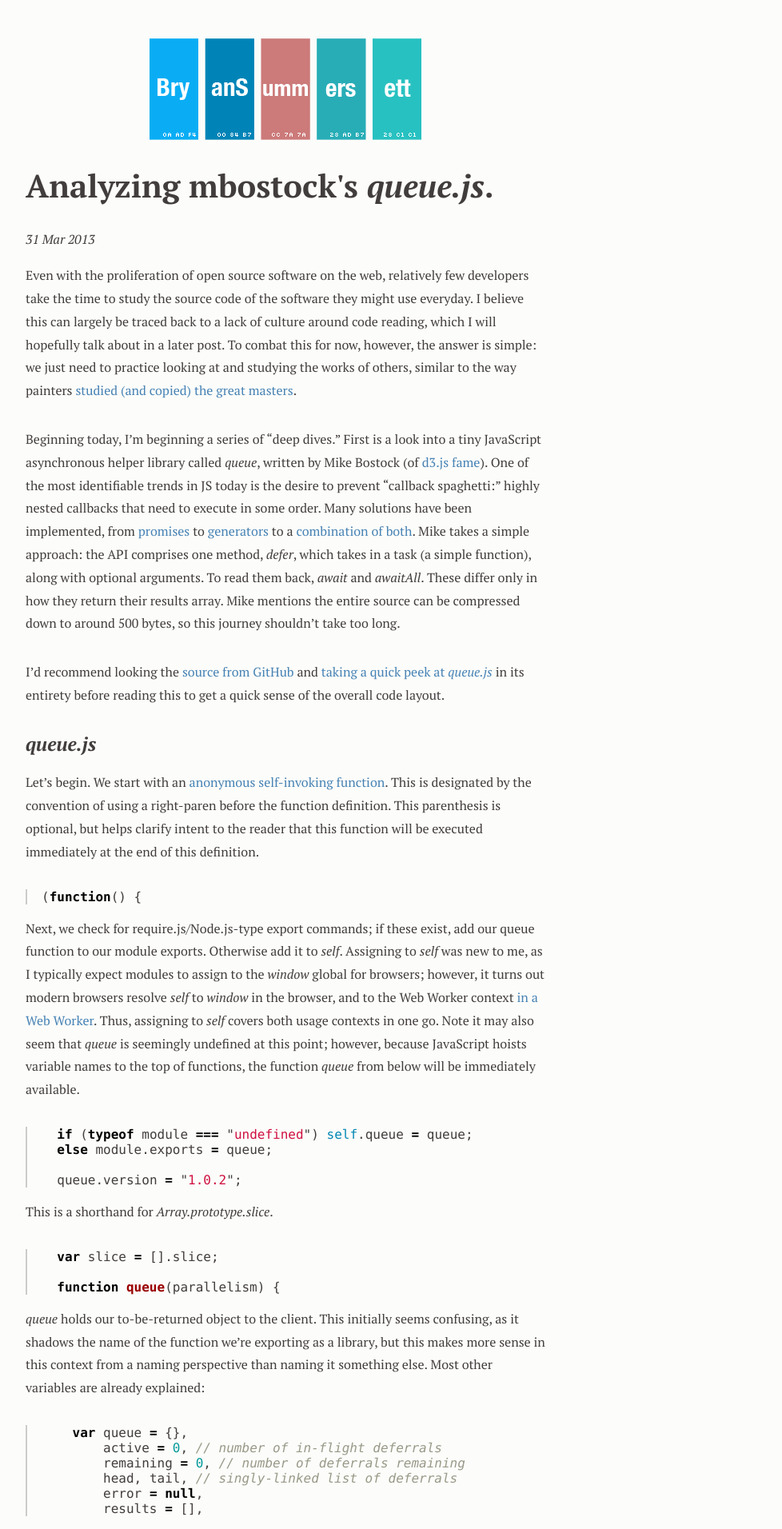
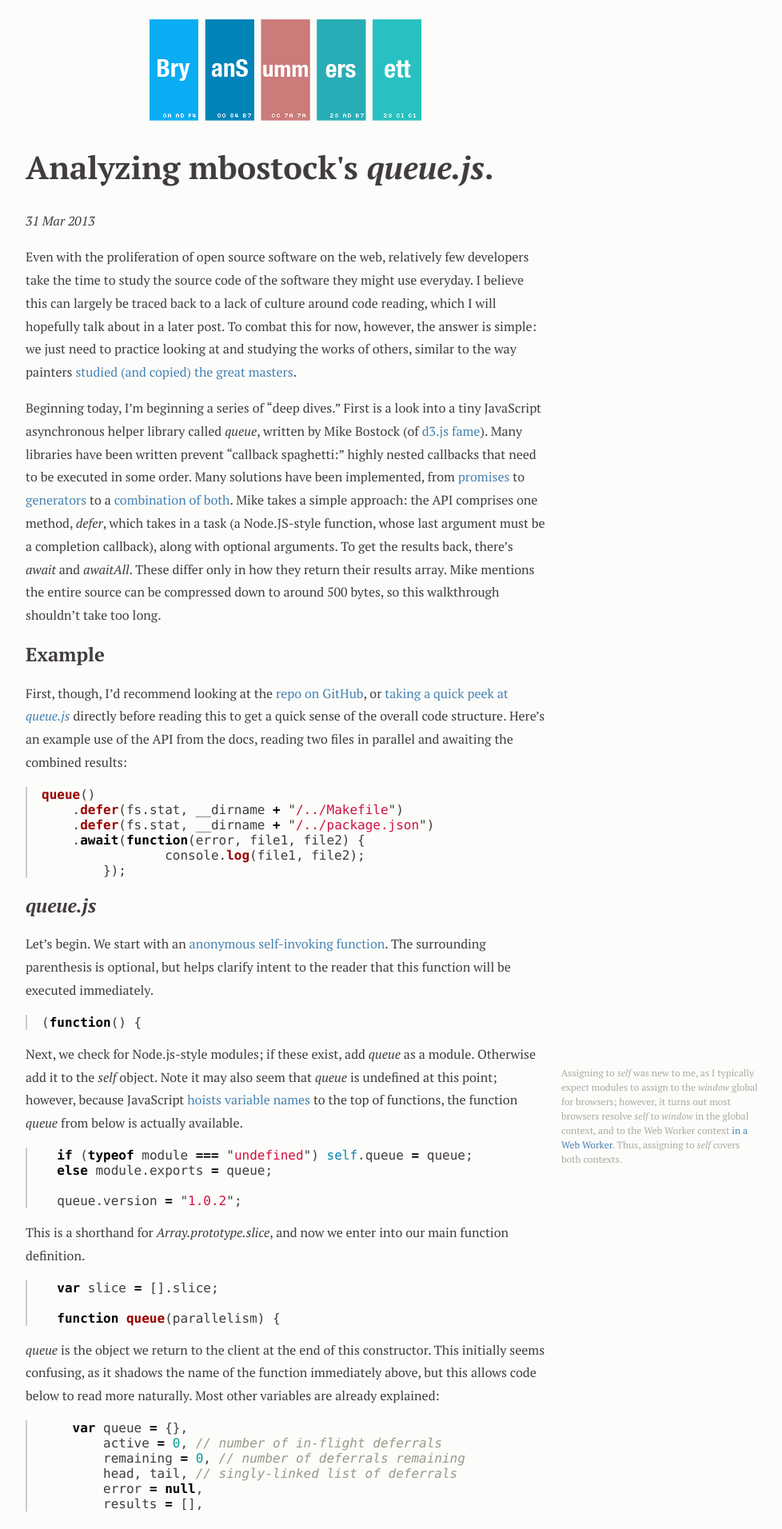
Before and after one commit to bryansum/bsumm.net, a Jekyll site: the page built from _posts/2013-03-31-analyzing-mbostocks-queue-js.md, in a window 1280 px wide. Shown: the top 1912 px of the page at 80% size, without its empty margins (283-1261 px from the left). Built offline with Jekyll 4.4.1, drawn with Linux system fonts in a browser that asks for light colours; nearby versions of some CDN libraries; Markdown is read by kramdown in place of the engine named in the settings; some of the changed text lies outside the part shown.

Commit message:
Adding sidenotes to the mbostock post.

````diff
--- a/_layouts/default.html
+++ b/_layouts/default.html
@@ -17,7 +17,7 @@
     <link rel="stylesheet" href="{{ '/css/main.css' | cdn }}">
 	<link rel="stylesheet" href="{{ '/css/pygments.github.css' | cdn }}">
     <link href="http://fonts.googleapis.com/css?family=PT+Serif:400,700,400italic,700italic" rel="stylesheet" type="text/css">
-    <script src="{{ '/js/modernizr-2.5.3.min.js' | cdn }}"></script>
+	<script src="//ajax.googleapis.com/ajax/libs/jquery/1.9.1/jquery.min.js"></script>
   <!-- Google Analytics -->
   <script type="text/javascript">
 
--- a/_posts/2013-03-31-analyzing-mbostocks-queue-js.md
+++ b/_posts/2013-03-31-analyzing-mbostocks-queue-js.md
@@ -5,19 +5,30 @@
 
 Even with the proliferation of open source software on the web, relatively few developers take the time to study the source code of the software they might use everyday. I believe this can largely be traced back to a lack of culture around code reading, which I will hopefully talk about in a later post. To combat this for now, however, the answer is simple: we just need to practice looking at and studying the works of others, similar to the way painters [studied (and copied) the great masters](http://www.paulgraham.com/hp.html).
 
-Beginning today, I'm beginning a series of "deep dives." First is a look into a tiny JavaScript asynchronous helper library called *queue*, written by Mike Bostock (of [d3.js fame](http://d3js.org/)). One of the most identifiable trends in JS today is the desire to prevent "callback spaghetti:" highly nested callbacks that need to execute in some order. Many solutions have been implemented, from [promises](http://promises-aplus.github.com/promises-spec/) to [generators](https://developer.mozilla.org/en-US/docs/JavaScript/Guide/Iterators_and_Generators) to a [combination of both](http://taskjs.org/). Mike takes a simple approach: the API comprises one method, *defer*, which takes in a task (a simple function), along with optional arguments. To read them back, *await* and *awaitAll*. These differ only in how they return their results array. Mike mentions the entire source can be compressed down to around 500 bytes, so this journey shouldn't take too long.
+Beginning today, I'm beginning a series of "deep dives." First is a look into a tiny JavaScript asynchronous helper library called *queue*, written by Mike Bostock (of [d3.js fame](http://d3js.org/)). Many libraries have been written prevent "callback spaghetti:" highly nested callbacks that need to be executed in some order. Many solutions have been implemented, from [promises](http://promises-aplus.github.com/promises-spec/) to [generators](https://developer.mozilla.org/en-US/docs/JavaScript/Guide/Iterators_and_Generators) to a [combination of both](http://taskjs.org/). Mike takes a simple approach: the API comprises one method, *defer*, which takes in a task (a Node.JS-style function, whose last argument must be a completion callback), along with optional arguments. To get the results back, there's *await* and *awaitAll*. These differ only in how they return their results array. Mike mentions the entire source can be compressed down to around 500 bytes, so this walkthrough shouldn't take too long.
 
-I'd recommend looking the [source from GitHub](https://github.com/mbostock/queue) and [taking a quick peek at *queue.js*](https://raw.github.com/mbostock/queue/master/queue.js) in its entirety before reading this to get a quick sense of the overall code layout.
+## Example
+
+First, though, I'd recommend looking at the [repo on GitHub](https://github.com/mbostock/queue), or [taking a quick peek at *queue.js*](https://raw.github.com/mbostock/queue/master/queue.js) directly before reading this to get a quick sense of the overall code structure. Here's an example use of the API from the docs, reading two files in parallel and awaiting the combined results:
+
+```javascript
+queue()
+    .defer(fs.stat, __dirname + "/../Makefile")
+    .defer(fs.stat, __dirname + "/../package.json")
+    .await(function(error, file1, file2) {
+		console.log(file1, file2);
+	});
+```
 
 ## *queue.js*
 
-Let's begin. We start with an [anonymous self-invoking function](http://stackoverflow.com/questions/5815757/what-exactly-is-the-point-of-this-function-construct-why-is-it-needed). This is designated by the convention of using a right-paren before the function definition. This parenthesis is optional, but helps clarify intent to the reader that this function will be executed immediately at the end of this definition.
+Let's begin. We start with an [anonymous self-invoking function](http://stackoverflow.com/questions/5815757/what-exactly-is-the-point-of-this-function-construct-why-is-it-needed). The surrounding parenthesis is optional, but helps clarify intent to the reader that this function will be executed immediately.
 
 ```javascript
 (function() {
 ```
 
-Next, we check for require.js/Node.js-type export commands; if these exist, add our queue function to our module exports. Otherwise add it to *self*. Assigning to *self* was new to me, as I typically expect modules to assign to the *window* global for browsers; however, it turns out modern browsers resolve *self* to *window* in the browser, and to the Web Worker context [in a Web Worker](http://blog.vjeux.com/2011/javascript/javascript-one-line-global-export.html). Thus, assigning to *self* covers both usage contexts in one go. Note it may also seem that *queue* is seemingly undefined at this point; however, because JavaScript hoists variable names to the top of functions, the function *queue* from below will be immediately available.
+Next, we check for Node.js-style modules; if these exist, add *queue* as a module. Otherwise add it to the *self* object. <span class=ref>Assigning to *self* was new to me, as I typically expect modules to assign to the *window* global for browsers; however, it turns out most browsers resolve *self* to *window* in the global context, and to the Web Worker context [in a Web Worker](http://blog.vjeux.com/2011/javascript/javascript-one-line-global-export.html). Thus, assigning to *self* covers both contexts.</span> Note it may also seem that *queue* is undefined at this point; however, because JavaScript [hoists variable names](http://stackoverflow.com/questions/7506844/javascript-function-scoping-and-hoisting) to the top of functions, the function *queue* from below is actually available.
 
 ```javascript
   if (typeof module === "undefined") self.queue = queue;
@@ -26,7 +37,7 @@
   queue.version = "1.0.2";
 ```
 
-This is a shorthand for *Array.prototype.slice*.
+This is a shorthand for *Array.prototype.slice*, and now we enter into our main function definition.
 
 ```javascript
   var slice = [].slice;
@@ -34,7 +45,7 @@
   function queue(parallelism) {
 ```
 
-*queue* holds our to-be-returned object to the client. This initially seems confusing, as it shadows the name of the function we're exporting as a library, but this makes more sense in this context from a naming perspective than naming it something else. Most other variables are already explained:
+*queue* is the object we return to the client at the end of this constructor. This initially seems confusing, as it shadows the name of the function immediately above, but this allows code below to read more naturally. Most other variables are already explained:
 
 ```javascript
     var queue = {},
@@ -52,13 +63,13 @@
         awaitAll;
 ```
 
-Setting a default parallelism is important later, as this will always make our *while* check for throttling active calls work.
+Setting default parallelism is important for later on, as this variable is checked when popping tasks off our queue to ensure we're not executing more than *parallelism* tasks at a time.
 
 ```javascript
     if (!parallelism) parallelism = Infinity;
 ```
 
-Next, *defer* takes in the arguments for the call, which is an array-like object. *queue*'s API specifies the first argument is the task function, and the rest are optional arguments. Note that we also refuse to execute *defer* if we've seen an error with any previous tasks.
+Next we have *defer*, our first public function. *defer* slurps in its arguments and stores them in a node variable. *defer*'s API specifies its first argument is our task function, and the rest are optional arguments for that function.
 
 ```javascript
     queue.defer = function() {
@@ -66,7 +77,7 @@
         var node = arguments;
 ```
 
-While deferring a task, *queue* first adds a new *undefined* result in the results array. This reserves space for the result, firstly, and also since *Array.push* returns the *.length* of the array, in this case, *node.i* now gets set to the index of where the result should be in the *results* array. Then there's some logic for adding to the linked list of queue tasks, and incrementing the remaining tasks count for later. Finally, we execute our *pop()* method, where most of the the magic happens, but we'll look at this in a second. Note that our *defer* method executes our tasks immediately. So ends our *defer* method.
+When deferring a task, *queue* adds a new undefined result to the results array. This inserts a placeholder object in the space for the result, and since *Array.push* returns the length of the array, *node.i* gets set to the index of that result in the results array. Next, there's some logic for adding to the linked list of queue tasks, and incrementing the remaining tasks count for later. Finally, we execute our *pop()* method, where most of the the magic happens. We'll look at this in a second. <span class=ref>Interesting detail: *defer* tries to executes our tasks immediately, rather than waiting for *await*, for instance. This means that we can call *defer* after we *await* and it should call *await* again for us.</span> So ends our *defer* method.
 
 ```javascript
         node.i = results.push(undefined) - 1;
@@ -97,7 +108,7 @@
     };
 ```
 
-*Pop* is the internal method responsible for popping remaining tasks off the queue and executing them, *n* at a time, where *n* is our *parallelism* value. The *popping* variable here is used to signal to the task's internal callback function, which we'll see below, whether or not we're still popping tasks off our queue via our *while* loop. This comes into play in the case that a task completes immediately (i.e., not on the next event loop) so that we know not to fire the *pop* call again, since in that case we're already still executing this function.
+*Pop* is the internal method responsible for popping remaining tasks off the queue and executing them, *n* at a time, where *n* is our *parallelism* value. <span class=ref>The *popping* variable here is used to signal to the task's internal callback function, which we'll see below, whether or not we're still popping tasks off our queue via our *while* loop. This comes into play in the case when a task completes immediately (i.e., not on the next event loop) so that we know not to fire the *pop* call again.</span>
 
 ```javascript
     function pop() {
@@ -147,7 +158,7 @@
             notify();
 ```
 
-Otherwise, if our task executed successfully, store the results for this callback in the results array. Check if there are any remaining tasks; if there are and we're still in our *popping* phase (this can occur when our deferred function returns immediately from the function *apply*-cation below), do nothing, because the while loop will continue to add tasks on its next iteration. However, if we're not still *popping* tasks (this will happen if the task doesn't return immediately, i.e., most tasks), fire the loop again. Finally, if there's no remaining tasks, notify the caller that we're done.
+Otherwise, if our task executed successfully, store the results for this callback in the results array. Check if there are any remaining tasks; if there are and we're still popping tasks in our *while* loop, do nothing, because the loop is dequeueing tasks already. Otherwise, start popping again. <span class=ref>Immediately returning / synchronous tasks don't normally occur for tasks that involve I/O or ones that call *setTimeout*, because these will typically trigger their callback on the next event loop tick.</span> Finally, if there's no remaining tasks, notify the client that we're done.
 
 ```javascript
           } else {
@@ -188,6 +199,6 @@
 ```
 
 ## Conclusion
-That wasn't so bad, huh? It's nice to see a library with such high utility and so little code. Hopefully there was at least something to learn from in the source. If you're interested in reading more async libraries for JavaScript, check out the source to [kriskowal's *q*](https://github.com/kriskowal/q), [Tom and Yehuda's *rsvp.js*](https://github.com/tildeio/rsvp.js), or even [Mozilla's experimental *task.js*](https://github.com/mozilla/task.js) as well.
+That wasn't so bad, huh? It's nice to see a library with that much utility in that little code. Hopefully there was at least something you learned from reading the source. If you're interested in reading more async libraries for JavaScript, check out the source to [kriskowal's *q*](https://github.com/kriskowal/q), [Tom and Yehuda's *rsvp.js*](https://github.com/tildeio/rsvp.js), or even [Mozilla's experimental *task.js*](https://github.com/mozilla/task.js) as well.
 
 Please [feel free to comment](mailto:bsummersett@gmail.com) on feedback, style, etc., as I'm looking to create these posts on a somewhat regular cadence.
--- a/css/main.css
+++ b/css/main.css
@@ -32,22 +32,51 @@
     list-style-type: square;
 }
 
-p {
-    margin-bottom: 2em;
+.ref {
+	position: absolute;
+	width: 250px;
+	left: 700px;
+	color: #ACA8A5;
+	font-size: 0.75em;
+	line-height: 1.5em;
 }
 
-
-/* --------------------- header / footer ----------------------- */
+#main {
+  line-height: 1.8em;
+  position: relative;
+}
 #main, footer {
     max-width: 650px;
 }
+#main, footer {
+    margin: 0 auto;
+    padding: 0 30px;
+}
+
+#main img {
+    box-shadow: 2px 2px 5px -2px rgba(0,0,0,0.5);
+    border-radius: 5px;
+    margin: 15px;
+}
+#main img:only-of-type {
+    margin: 0;
+}
+
+#main img[style="float: left;"] {
+    margin-left: 0;
+}
+#main img[style="float: right;"] {
+    margin-right: 0;
+}
+
+@media all and (max-width: 400px) {
+  #main, footer {
+    padding: 0 8px;
+  }
+}
 
 header, footer {
-    font-family: "Helvetica Neue Light", "HelveticaNeue-Light",
-                 "Helvetica Neue", Helvetica, sans-serif;
-    font-weight: 300;
     text-align: center;
-    margin: 2em;
 }
 
 @media all and (max-width: 400px) {
@@ -84,16 +113,7 @@
     text-align: right;
 }
 
-#main, footer {
-    margin: 0 auto;
-    padding: 0 30px;
-}
 
-@media all and (max-width: 400px) {
-  #main, footer {
-    padding: 0 8px;
-  }
-}
 
 /* -------------- posts ---------------------------- */
 #posts {
@@ -107,10 +127,6 @@
 }
 
 /* -------------- body ---------------------------- */
-
-#main {
-  line-height: 1.8em;
-}
 
 h1 {
     font-size: 2.5em;
@@ -129,19 +145,3 @@
     font-size: 0.9em;
     margin: 1ex;
 }
-
-#main img {
-    box-shadow: 2px 2px 5px -2px rgba(0,0,0,0.5);
-    border-radius: 5px;
-    margin: 15px;
-}
-#main img:only-of-type {
-    margin: 0;
-}
-
-#main img[style="float: left;"] {
-    margin-left: 0;
-}
-#main img[style="float: right;"] {
-    margin-right: 0;
-}
````
Also changed, not shown: other parts of _posts/2013-03-31-analyzing-mbostocks-queue-js.md (+1 -1 lines).
